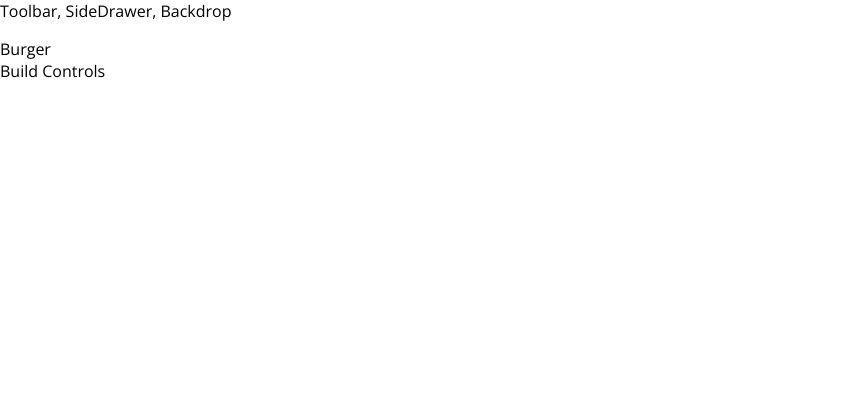
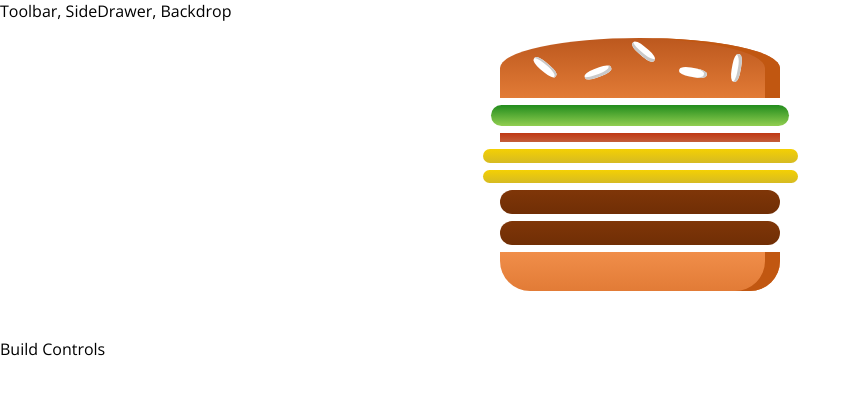
Before and after one commit to saurabhsen24/burger-builder, a React (Create React App) app: page / in a window 1280 px wide. Shown: the top 394 px of the page, without its empty margins (0-861 px from the left). Built offline with nearby package versions, Linux system fonts and the light colour scheme.

Commit message:
add burger component

```diff
--- a/package.json
+++ b/package.json
@@ -6,6 +6,7 @@
     "@testing-library/jest-dom": "^5.11.6",
     "@testing-library/react": "^11.2.2",
     "@testing-library/user-event": "^12.6.0",
+    "prop-types": "^15.7.2",
     "react": "^17.0.1",
     "react-dom": "^17.0.1",
     "react-scripts": "4.0.1",
--- /dev/null
+++ b/src/components/Burger/Burger.js
@@ -0,0 +1,31 @@
+import React from 'react';
+import classes from './Burger.module.css'
+
+import BurgerIngredient from './BurgerIngredient/BurgerIngredient';
+
+const burger = (props) => {
+    let transformedIngredients = Object.keys(props.ingredients)
+    .map(igKey => {
+        return [...Array(props.ingredients[igKey])].map((_,i) => {
+            return <BurgerIngredient key={igKey + i} type={igKey} />;
+        })
+    })
+    .reduce((arr, el) => {
+        return arr.concat(el)
+    }, []);
+
+
+    if(transformedIngredients.length === 0){
+        transformedIngredients = <p>Please start adding ingredients!</p>
+    }
+
+    return (
+        <div className={classes.Burger}>
+            <BurgerIngredient type="bread-top"/>
+            { transformedIngredients }
+            <BurgerIngredient type="bread-bottom"/>
+        </div>
+    );
+}
+
+export default burger;
--- /dev/null
+++ b/src/components/Burger/Burger.module.css
@@ -0,0 +1,29 @@
+.Burger {
+  width: 100%;
+  margin: auto;
+  height: 250px;
+  text-align: center;
+  font-weight: bold;
+  font-size: 1.2rem;
+}
+
+@media (min-width: 1000px) and (min-height: 700px) {
+  .Burger {
+    width: 700px;
+    height: 600px;
+  }
+}
+
+@media (min-width: 500px) and (min-height: 401px) {
+  .Burger {
+    width: 450px;
+    height: 400px;
+  }
+}
+
+@media (min-width: 500px) and (min-height: 400px) {
+  .Burger {
+    width: 350px;
+    height: 300px;
+  }
+}
--- /dev/null
+++ b/src/components/Burger/BurgerIngredient/BurgerIngredient.js
@@ -0,0 +1,50 @@
+import React, { Component } from 'react';
+import PropTypes from 'prop-types';
+import classes from './BurgerIngredient.module.css';
+
+class BurgerIngredient extends Component {
+    render() {
+        let ingredient = null;
+        switch (this.props.type) {
+            case 'bread-bottom':
+                ingredient = <div className={ classes.BreadBottom }></div>;
+                break;
+
+            case 'bread-top':
+                ingredient = (
+                    <div className={ classes.BreadTop }>
+                        <div className={ classes.Seeds1 }></div>
+                        <div className={ classes.Seeds2 }></div>
+                    </div>
+                );
+                break;
+
+            case 'meat':
+                    ingredient = <div className={classes.Meat}></div>;
+                    break;
+
+            case 'cheese':
+                    ingredient = <div className={classes.Cheese}></div>;
+                    break;
+
+            case 'salad':
+                    ingredient = <div className={classes.Salad}></div>;
+                    break;
+
+            case 'bacon':
+                    ingredient = <div className={classes.Bacon}></div>;
+                    break;
+
+            default:
+                ingredient = null;
+        }
+
+        return ingredient;
+    }
+}
+
+BurgerIngredient.propTypes = {
+    type: PropTypes.string.isRequired
+};
+
+export default BurgerIngredient;
--- /dev/null
+++ b/src/components/Burger/BurgerIngredient/BurgerIngredient.module.css
@@ -0,0 +1,112 @@
+.BreadBottom {
+  height: 13%;
+  width: 80%;
+  background: linear-gradient(#f08e4a, #e27b36);
+  border-radius: 0 0 30px 30px;
+  box-shadow: inset -15px 0 #c15711;
+  margin: 2% auto;
+}
+
+.BreadTop {
+  height: 20%;
+  width: 80%;
+  background: linear-gradient(#bc581e, #e27b36);
+  border-radius: 50% 50% 0 0;
+  box-shadow: inset -15px 0 #c15711;
+  margin: 2% auto;
+  position: relative;
+}
+
+.Seeds1 {
+  width: 10%;
+  height: 15%;
+  position: absolute;
+  background-color: white;
+  left: 30%;
+  top: 50%;
+  border-radius: 40%;
+  transform: rotate(-20deg);
+  box-shadow: inset -2px -3px #c9c9c9;
+}
+
+.Seeds1:after {
+  content: "";
+  width: 100%;
+  height: 100%;
+  position: absolute;
+  background-color: white;
+  left: -170%;
+  top: -260%;
+  border-radius: 40%;
+  transform: rotate(60deg);
+  box-shadow: inset -1px 2px #c9c9c9;
+}
+
+.Seeds1:before {
+  content: "";
+  width: 100%;
+  height: 100%;
+  position: absolute;
+  background-color: white;
+  left: 180%;
+  top: -50%;
+  border-radius: 40%;
+  transform: rotate(60deg);
+  box-shadow: inset -1px -3px #c9c9c9;
+}
+
+.Seeds2 {
+  width: 10%;
+  height: 15%;
+  position: absolute;
+  background-color: white;
+  left: 64%;
+  top: 50%;
+  border-radius: 40%;
+  transform: rotate(10deg);
+  box-shadow: inset -3px 0 #c9c9c9;
+}
+
+.Seeds2:before {
+  content: "";
+  width: 100%;
+  height: 100%;
+  position: absolute;
+  background-color: white;
+  left: 150%;
+  top: -130%;
+  border-radius: 40%;
+  transform: rotate(90deg);
+  box-shadow: inset 1px 3px #c9c9c9;
+}
+
+.Meat {
+  width: 80%;
+  height: 8%;
+  background: linear-gradient(#7f3608, #702e05);
+  margin: 2% auto;
+  border-radius: 15px;
+}
+
+.Cheese {
+  width: 90%;
+  height: 4.5%;
+  margin: 2% auto;
+  background: linear-gradient(#f4d004, #d6bb22);
+  border-radius: 20px;
+}
+
+.Salad {
+  width: 85%;
+  height: 7%;
+  margin: 2% auto;
+  background: linear-gradient(#228c1d, #91ce50);
+  border-radius: 20px;
+}
+
+.Bacon {
+  width: 80%;
+  height: 3%;
+  background: linear-gradient(#bf3813, #c45e38);
+  margin: 2% auto;
+}
--- a/src/containers/BurgerBuilder/BurgerBuilder.js
+++ b/src/containers/BurgerBuilder/BurgerBuilder.js
@@ -1,11 +1,22 @@
 import React, { Component } from 'react';
+import Burger from '../../components/Burger/Burger';
 import Auxiliary from '../../hoc/Auxiliary';
 
 class BurgerBuilder extends Component {
+
+    state = {
+        ingredients: {
+            salad: 1,
+            bacon: 1,
+            cheese: 2,
+            meat: 2
+        }
+    }
+
     render() {
         return (
             <Auxiliary>
-                <div>Burger</div>
+                <Burger ingredients = { this.state.ingredients }/>
                 <div>Build Controls</div>
             </Auxiliary>
         );
```
Also changed, not shown: 2 other files (tests, documents, lock files or other folders).
